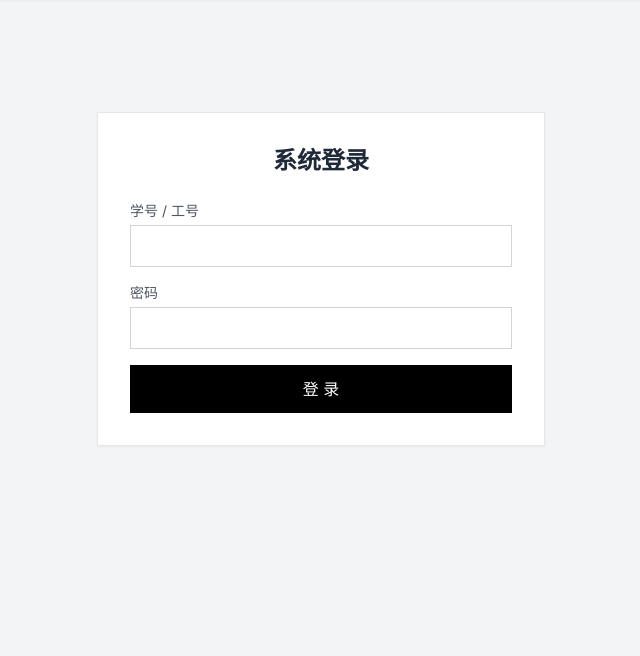
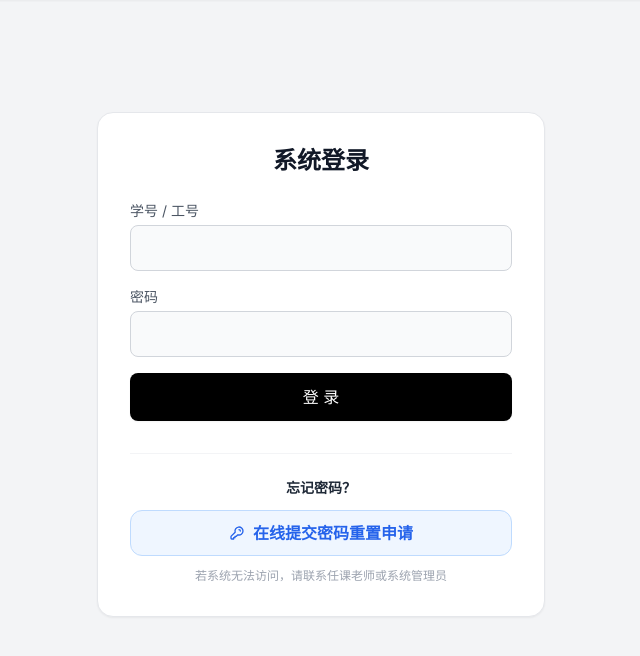
Before and after one commit to zmfk/mini-homework, a Flask app: page /login in a window 1280 px wide. Shown: the part 65-721 px from the top of the page, without its empty margins (319-959 px from the left). Run offline with Flask 3, Linux system fonts and the light colour scheme; some libraries are stand-ins or nearby versions.

Commit message:
新增忘记密码给管理员发代办和弱化邮箱作为保底

```diff
--- a/app.py
+++ b/app.py
@@ -92,14 +92,21 @@ class SystemConfig(db.Model):
     start_time = db.Column(db.DateTime, nullable=True)
     end_time = db.Column(db.DateTime, nullable=True)
 
+# 新增：密码重置请求表
+class PasswordResetRequest(db.Model):
+    id = db.Column(db.Integer, primary_key=True)
+    student_id = db.Column(db.String(50), nullable=False)
+    student_name = db.Column(db.String(50), nullable=False)
+    request_time = db.Column(db.DateTime, default=get_bj_time)
+
 @login_manager.user_loader
 def load_user(user_id):
     return User.query.get(int(user_id))
 
 @app.before_request
 def check_maintenance():
-    # 移除了 change_password，使得维护期间学生无法修改密码
-    allowed_endpoints = ['static', 'login', 'logout', 'maintenance_page']
+    # 加入 api_request_reset，使得维护期间也能发重置密码申请
+    allowed_endpoints = ['static', 'login', 'logout', 'maintenance_page', 'api_request_reset']
     if request.endpoint in allowed_endpoints:
         return
 
@@ -174,7 +181,35 @@ def login():
             login_user(user)
             return redirect(url_for('index'))
         flash('学号或密码错误', 'error')
-    return render_template('login.html')
+
+    contact_email = os.environ.get('CONTACT_EMAIL', '')
+    return render_template('login.html', contact_email=contact_email)
+
+# 新增：接收学生的密码重置申请 API
+@app.route('/api/request_reset', methods=['POST'])
+def api_request_reset():
+    data = request.get_json()
+    student_id = data.get('student_id', '').strip()
+    student_name = data.get('student_name', '').strip()
+
+    if not student_id or not student_name:
+        return jsonify({"success": False, "message": "学号和姓名不能为空"})
+
+    user = User.query.filter_by(username=student_id).first()
+    if not user:
+        return jsonify({"success": False, "message": "该学号不存在，请检查输入"})
+    if user.name != student_name:
+        return jsonify({"success": False, "message": "学号与姓名不匹配，请重新输入"})
+
+    # 防刷：检查是否已有未处理的申请
+    existing_req = PasswordResetRequest.query.filter_by(student_id=student_id).first()
+    if existing_req:
+        return jsonify({"success": True, "message": "您已提交过申请，请耐心等待管理员处理"})
+
+    new_req = PasswordResetRequest(student_id=student_id, student_name=student_name)
+    db.session.add(new_req)
+    db.session.commit()
+    return jsonify({"success": True, "message": "申请已发送，请等待管理员为您重置密码"})
 
 @app.route('/logout')
 @login_required
@@ -234,7 +269,6 @@ def toggle_maintenance():
     config = SystemConfig.query.first()
     if config:
         config.message = request.form.get('message', config.message).strip()
-
         start_str = request.form.get('start_time')
         end_str = request.form.get('end_time')
 
@@ -365,7 +399,6 @@ def admin():
         subs.sort(key=lambda x: (x.class_name, x.student_id))
         not_submitted.sort(key=lambda x: (x.class_name, x.username))
 
-        # 提前计算丢失文件名单，方便前端调用
         lost_names = [sub.student_name for sub in subs if not sub.file_exists and not sub.is_cleared]
 
         report[a.id] = {
@@ -383,6 +416,9 @@ def admin():
     current_total_subs = Submission.query.count()
     sys_config = SystemConfig.query.first()
 
+    # 获取未处理的密码重置请求
+    reset_requests = PasswordResetRequest.query.order_by(PasswordResetRequest.request_time.desc()).all()
+
     return render_template('admin.html',
                            users=users,
                            assignments=assignments,
@@ -393,7 +429,39 @@ def admin():
                            current_total_subs=current_total_subs,
                            pa_stats=pa_stats,
                            all_classes=all_classes,
-                           sys_config=sys_config)
+                           sys_config=sys_config,
+                           reset_requests=reset_requests)
+
+# 管理员：同意重置密码
+@app.route('/admin/handle_reset_request/<int:req_id>')
+@login_required
+def handle_reset_request(req_id):
+    if current_user.role not in ['admin', 'teacher']: return "无权限访问", 403
+    req = PasswordResetRequest.query.get(req_id)
+    if req:
+        user = User.query.filter_by(username=req.student_id).first()
+        if user:
+            user.password_hash = generate_password_hash(user.username)
+            db.session.delete(req)
+            db.session.commit()
+            flash(f'已同意 {req.student_name} 的申请，密码已重置为学号', 'success')
+        else:
+            flash('该学号已不存在，可能已被删除', 'error')
+            db.session.delete(req)
+            db.session.commit()
+    return redirect(url_for('admin'))
+
+# 管理员：忽略请求
+@app.route('/admin/dismiss_reset_request/<int:req_id>')
+@login_required
+def dismiss_reset_request(req_id):
+    if current_user.role not in ['admin', 'teacher']: return "无权限访问", 403
+    req = PasswordResetRequest.query.get(req_id)
+    if req:
+        db.session.delete(req)
+        db.session.commit()
+        flash(f'已忽略 {req.student_name} 的密码重置申请', 'success')
+    return redirect(url_for('admin'))
 
 @app.route('/admin/export_summary')
 @login_required
--- a/templates/login.html
+++ b/templates/login.html
@@ -1,17 +1,95 @@
 {% extends "base.html" %}
 {% block content %}
-<div class="max-w-md mx-auto mt-20 bg-white p-8 border border-gray-200 shadow-sm rounded-none">
-    <h2 class="text-2xl font-semibold mb-6 text-center">系统登录</h2>
+<div class="max-w-md mx-auto mt-20 bg-white p-8 border border-gray-200 shadow-sm rounded-2xl">
+    <h2 class="text-2xl font-semibold mb-6 text-center text-gray-900">系统登录</h2>
     <form method="POST" action="/login" class="space-y-4">
         <div>
             <label class="block text-sm text-gray-600 mb-1">学号 / 工号</label>
-            <input type="text" name="username" required class="w-full border border-gray-300 p-2 focus:outline-none focus:border-black">
+            <input type="text" name="username" required class="w-full border border-gray-300 p-2.5 rounded-lg focus:outline-none focus:border-blue-500 focus:ring-1 focus:ring-blue-500 bg-gray-50 focus:bg-white transition-colors">
         </div>
         <div>
             <label class="block text-sm text-gray-600 mb-1">密码</label>
-            <input type="password" name="password" required class="w-full border border-gray-300 p-2 focus:outline-none focus:border-black">
+            <input type="password" name="password" required class="w-full border border-gray-300 p-2.5 rounded-lg focus:outline-none focus:border-blue-500 focus:ring-1 focus:ring-blue-500 bg-gray-50 focus:bg-white transition-colors">
         </div>
-        <button type="submit" class="w-full bg-black text-white p-3 mt-4 hover:bg-gray-800 transition">登 录</button>
+        <button type="submit" class="w-full bg-black text-white p-3 rounded-lg mt-2 hover:bg-gray-800 transition shadow-sm font-medium">登 录</button>
     </form>
+
+    <!-- 优化后的忘记密码区域 -->
+    <div class="mt-8 pt-6 border-t border-gray-100 text-center">
+        <p class="text-sm font-bold text-gray-800 mb-3">忘记密码？</p>
+
+        <!-- 主推：在线申请 -->
+        <button type="button" onclick="toggleResetForm()" class="w-full bg-blue-50 text-blue-600 font-bold py-2.5 rounded-xl border border-blue-200 hover:bg-blue-100 transition-colors mb-3 flex items-center justify-center">
+            <svg class="w-4 h-4 mr-2" fill="none" stroke="currentColor" viewBox="0 0 24 24"><path stroke-linecap="round" stroke-linejoin="round" stroke-width="2" d="M15 7a2 2 0 012 2m4 0a6 6 0 01-7.743 5.743L11 17H9v2H7v2H4a1 1 0 01-1-1v-2.586a1 1 0 01.293-.707l5.964-5.964A6 6 0 1121 9z"></path></svg>
+            在线提交密码重置申请
+        </button>
+
+        <!-- 备用：邮箱/联系老师 -->
+        <p class="text-xs text-gray-400">
+            {% if contact_email %}
+                若系统无法访问，请联系任课老师或发邮件至 <a href="mailto:{{ contact_email }}" class="text-blue-500 hover:underline">{{ contact_email }}</a>
+            {% else %}
+                若系统无法访问，请联系任课老师或系统管理员
+            {% endif %}
+        </p>
+
+        <!-- 折叠的重置密码申请表单 -->
+        <div id="resetFormContainer" class="hidden mt-4 text-left bg-gray-50 p-4 rounded-xl border border-gray-200">
+            <div class="space-y-3">
+                <div>
+                    <label class="block text-xs text-gray-600 mb-1">学号</label>
+                    <input type="text" id="reset-student-id" placeholder="请输入学号" class="w-full border border-gray-300 p-2 rounded-lg focus:outline-none focus:border-blue-500 text-sm">
+                </div>
+                <div>
+                    <label class="block text-xs text-gray-600 mb-1">姓名</label>
+                    <input type="text" id="reset-student-name" placeholder="请输入姓名" class="w-full border border-gray-300 p-2 rounded-lg focus:outline-none focus:border-blue-500 text-sm">
+                </div>
+                <button type="button" onclick="submitResetRequest()" class="w-full bg-blue-600 text-white font-medium py-2 rounded-lg hover:bg-blue-700 transition-colors text-sm shadow-md shadow-blue-500/20">
+                    发送重置申请
+                </button>
+            </div>
+        </div>
+    </div>
 </div>
+
+<script>
+    function toggleResetForm() {
+        const container = document.getElementById('resetFormContainer');
+        if (container.classList.contains('hidden')) {
+            container.classList.remove('hidden');
+        } else {
+            container.classList.add('hidden');
+        }
+    }
+
+    function submitResetRequest() {
+        const studentId = document.getElementById('reset-student-id').value.trim();
+        const studentName = document.getElementById('reset-student-name').value.trim();
+
+        if (!studentId || !studentName) {
+            alert("请填写完整的学号和姓名！");
+            return;
+        }
+
+        fetch('/api/request_reset', {
+            method: 'POST',
+            headers: {
+                'Content-Type': 'application/json'
+            },
+            body: JSON.stringify({ student_id: studentId, student_name: studentName })
+        })
+        .then(res => res.json())
+        .then(data => {
+            alert(data.message);
+            if (data.success) {
+                document.getElementById('reset-student-id').value = '';
+                document.getElementById('reset-student-name').value = '';
+                toggleResetForm();
+            }
+        })
+        .catch(err => {
+            alert("网络错误，请稍后再试！");
+        });
+    }
+</script>
 {% endblock %}
```
Also changed, not shown: templates/change_password.html (+7 -11 lines).
